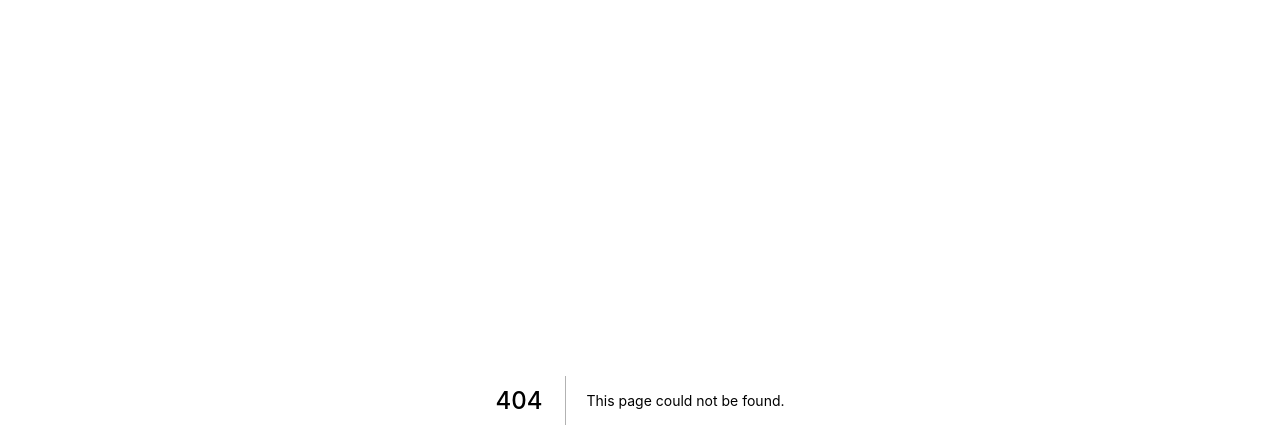
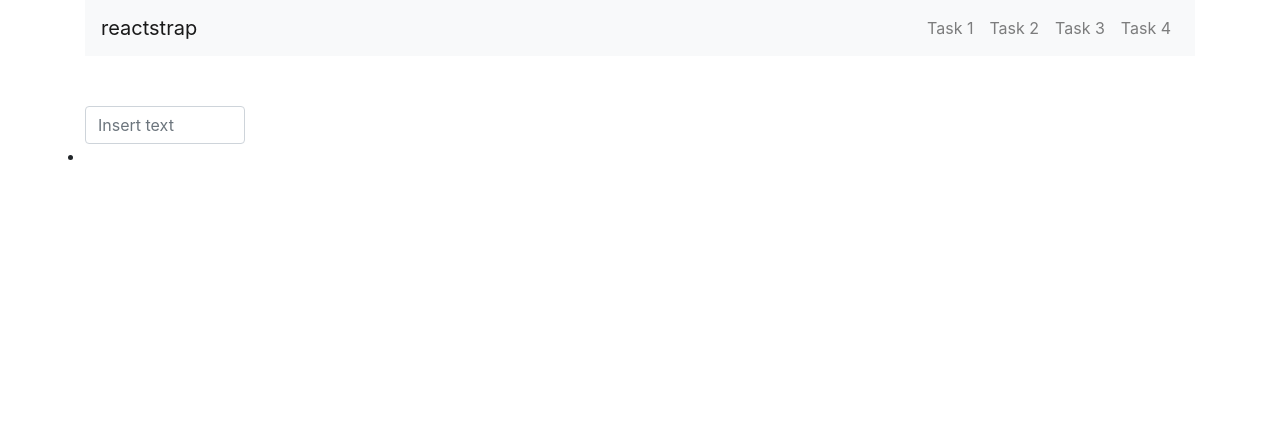
Before and after one commit to marchik88/webscopeio, a Next.js app: page /task1 in a window 1280 px wide. Before the commit this address had no page. Shown: the top 448 px of the page. Built offline with nearby package versions, Linux system fonts and the light colour scheme.

Commit message:
feat: add task1 page

```diff
--- a/package.json
+++ b/package.json
@@ -8,12 +8,16 @@
     "clean": "rm -rf node_modules yarn.lock & yarn"
   },
   "dependencies": {
+    "@types/ramda": "0.26.25",
     "@zeit/next-css": "1.0.1",
     "bootstrap": "4.3.1",
     "next": "latest",
+    "ramda": "0.26.1",
     "react": "16.8.6",
     "react-dom": "16.8.6",
     "reactstrap": "8.0.1",
+    "rxjs": "6.5.3",
+    "styled-bootstrap": "0.1.10",
     "styled-components": "4.1.3",
     "webpack": "4.41.0"
   },
--- /dev/null
+++ b/pages/task1.tsx
@@ -0,0 +1,30 @@
+import React, { useState } from "react";
+import { Container, Col, Row, Input } from "reactstrap";
+import Screen from "../components/Screen";
+
+export default () => {
+  const [inputValue, setInputValue] = useState("");
+
+  const toUpper = (text: string): string => {
+    return text.charAt(0).toUpperCase() + text.slice(1);
+  };
+
+  return (
+    <Screen>
+      <Container>
+        <Row>
+          <Col lg="2">
+            <Input
+              onChange={event => setInputValue(event.target.value)}
+              value={inputValue}
+              type="text"
+              name="text"
+              placeholder="Insert text"
+            />
+            <summary>{toUpper(inputValue)}</summary>
+          </Col>
+        </Row>
+      </Container>
+    </Screen>
+  );
+};
```
